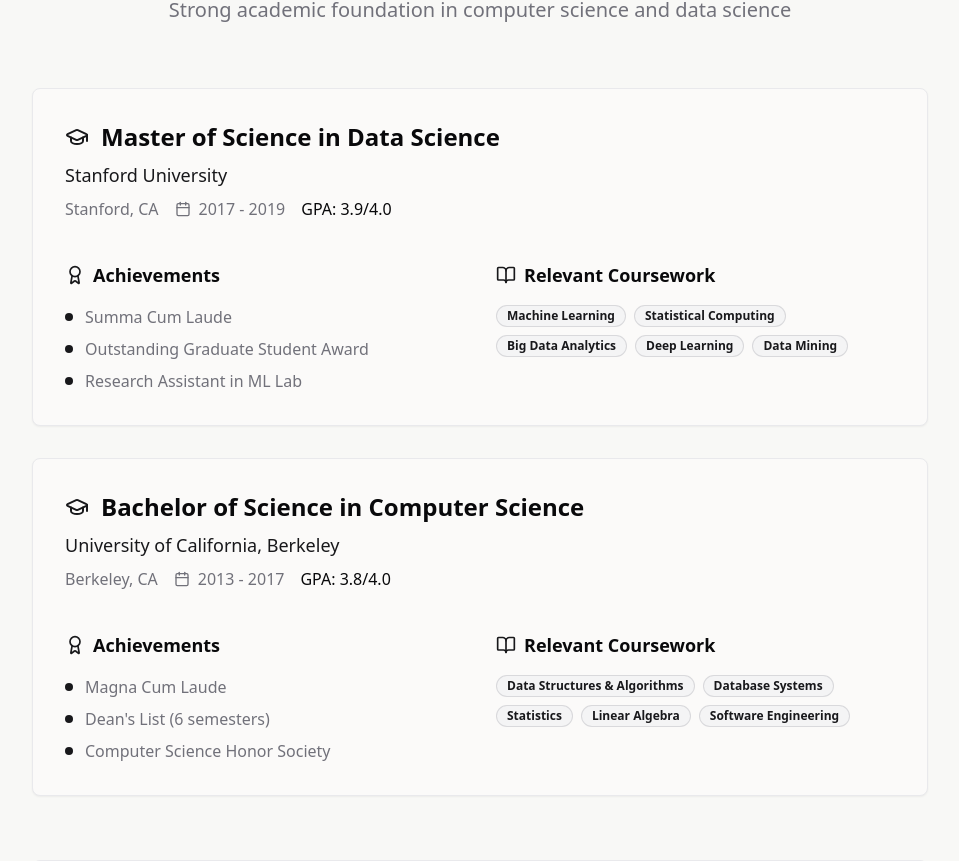
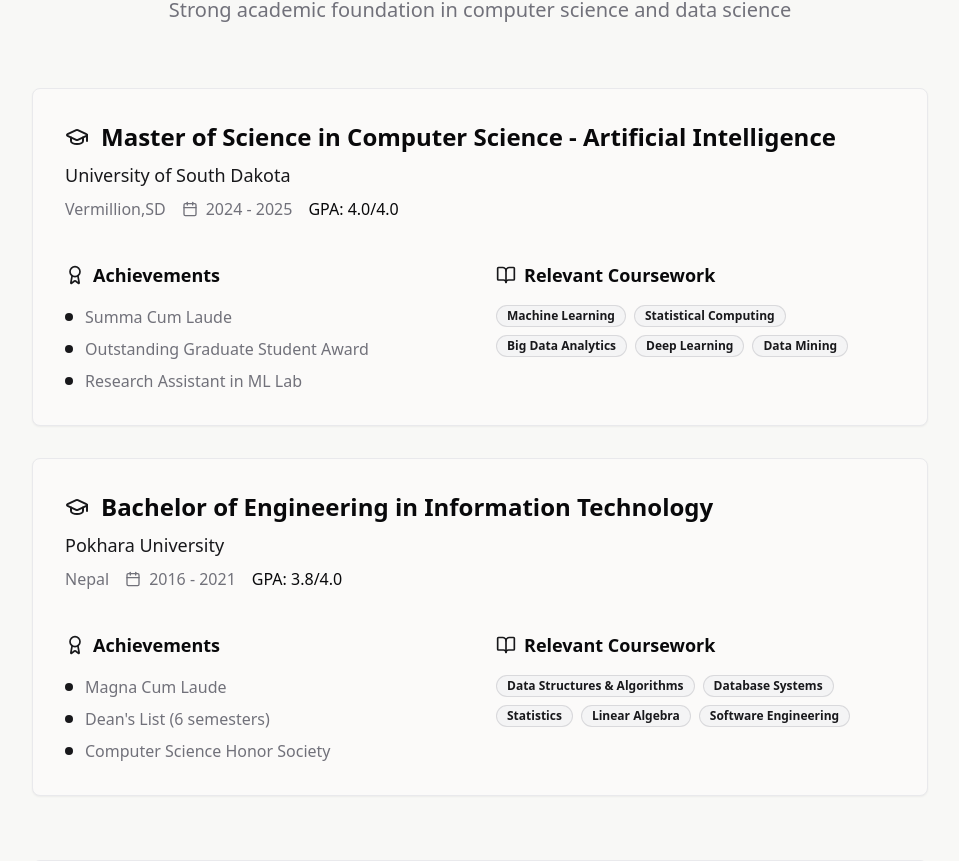
Before and after one commit to Adh101/portfolio-atish-dhamala, a React (Vite) app: page / in a window 1280 px wide. Shown: the part 3899-4760 px from the top of the page, without its empty margins (160-1119 px from the left). Built offline with nearby package versions, Linux system fonts and the light colour scheme.

Commit message:
Education section updated

```diff
--- a/src/components/Education.tsx
+++ b/src/components/Education.tsx
@@ -5,11 +5,11 @@ import { GraduationCap, Award, BookOpen, Calendar } from 'lucide-react';
 const Education = () => {
   const education = [
     {
-      degree: "Master of Science in Data Science",
-      institution: "Stanford University",
-      location: "Stanford, CA",
-      period: "2017 - 2019",
-      gpa: "3.9/4.0",
+      degree: "Master of Science in Computer Science - Artificial Intelligence",
+      institution: "University of South Dakota",
+      location: "Vermillion,SD",
+      period: "2024 - 2025",
+      gpa: "4.0/4.0",
       achievements: [
         "Summa Cum Laude",
         "Outstanding Graduate Student Award",
@@ -24,10 +24,10 @@ const Education = () => {
       ]
     },
     {
-      degree: "Bachelor of Science in Computer Science",
-      institution: "University of California, Berkeley",
-      location: "Berkeley, CA",
-      period: "2013 - 2017",
+      degree: "Bachelor of Engineering in Information Technology",
+      institution: "Pokhara University",
+      location: "Nepal",
+      period: "2016 - 2021",
       gpa: "3.8/4.0",
       achievements: [
         "Magna Cum Laude",
```
